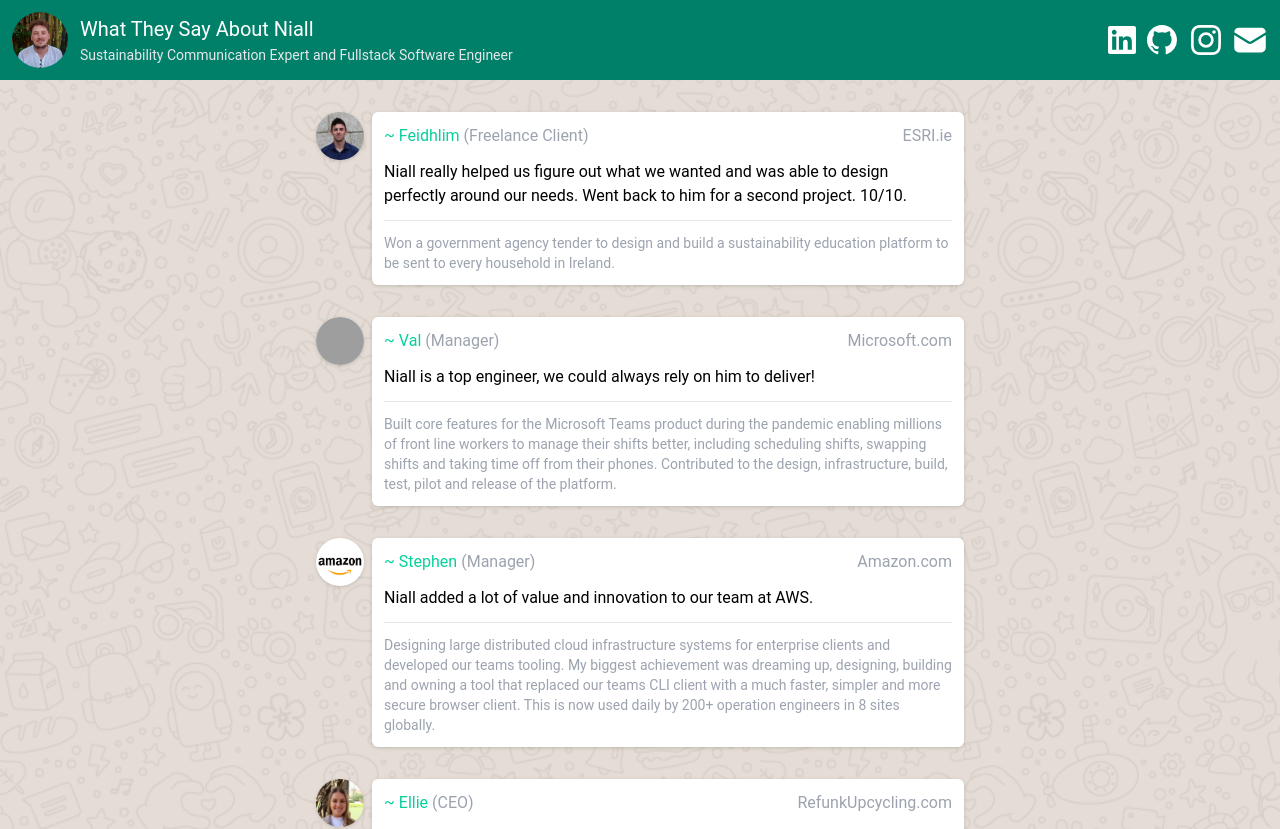
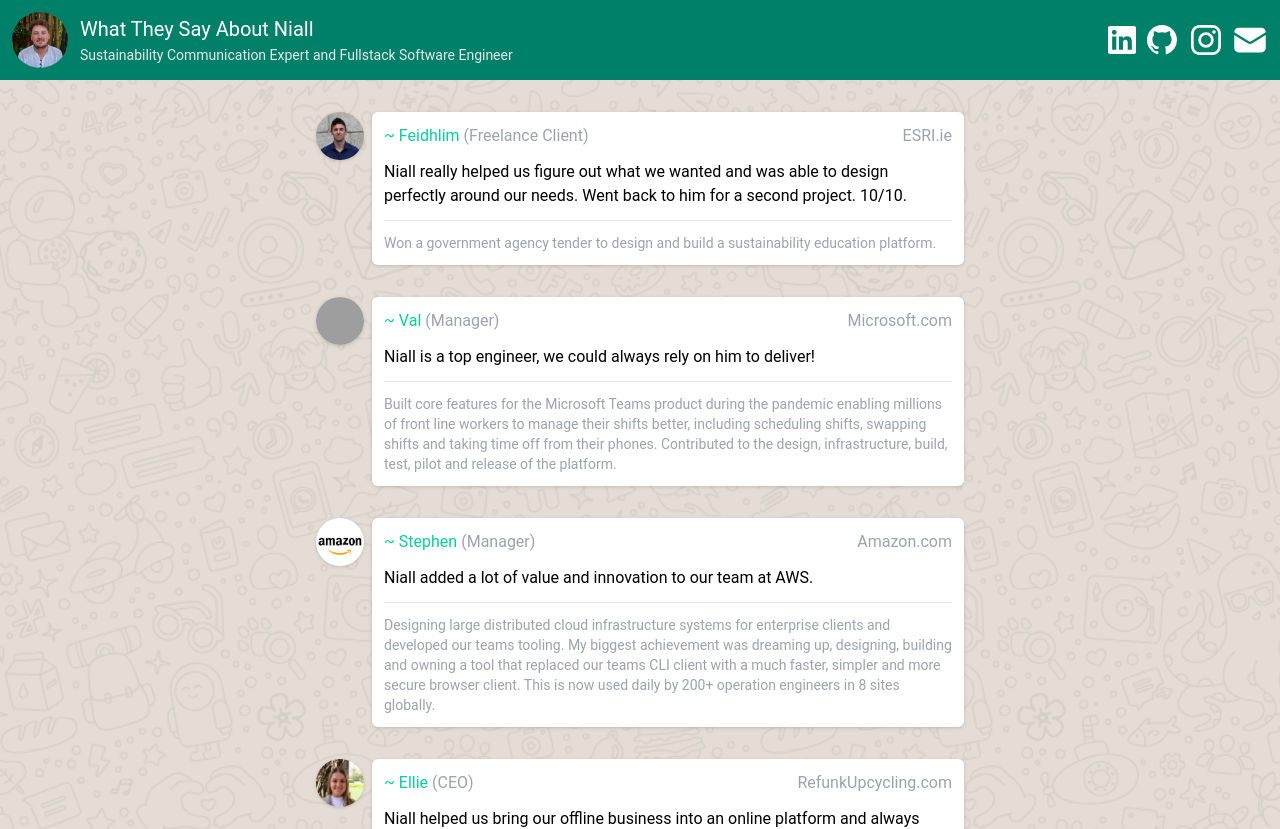
Before and after one commit to niallquirke/portfolio-v4, a Nuxt app: page / in a window 1280 px wide. Shown: the top 829 px of the page. Built offline with nearby package versions, Linux system fonts and the light colour scheme; grey boxes are pictures that could not be loaded.

Commit message:
copy update

```diff
--- a/data/index.ts
+++ b/data/index.ts
@@ -11,7 +11,7 @@
     comment:
       "Niall really helped us figure out what we wanted and was able to design perfectly around our needs. Went back to him for a second project. 10/10.",
     details:
-      "Won a government agency tender to design and build a sustainability education platform to be sent to every household in Ireland.",
+      "Won a government agency tender to design and build a sustainability education platform.",
   },
   {
     name: "Val",
```
